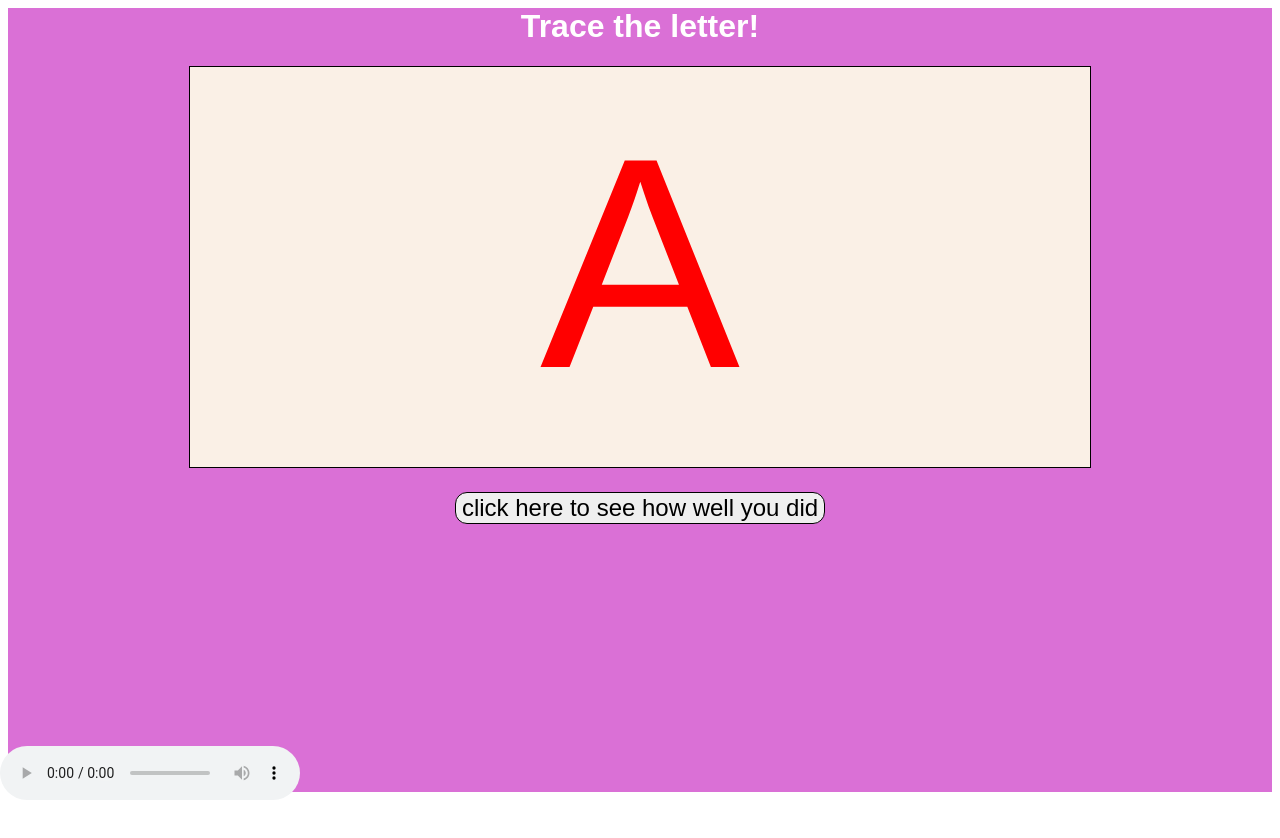
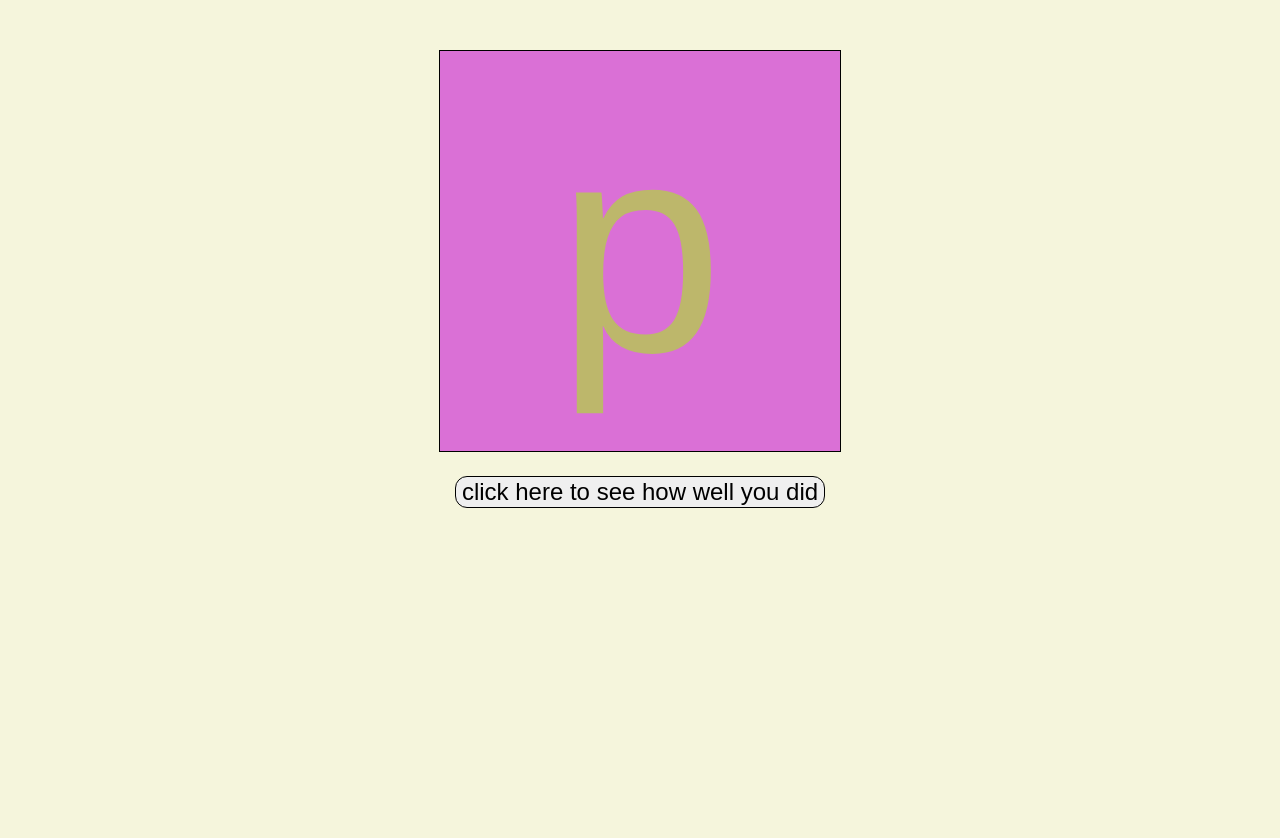
Before and after one commit to jovialbard/montessori-mark, a plain HTML site: page index.html in a window 1280 px wide. Both pictures are taken after a click on the button "click here to see how well you did". Before the commit the page ends 800 px from the top, so only its background shows below. Drawn offline with nearby package versions, Linux system fonts and the light colour scheme.

Commit message:
Letter drawing and introduction sound

```diff
--- a/drawing.css
+++ b/drawing.css
@@ -1,3 +1,6 @@
+body {
+	margin: 0px;
+}
 
 #wrapper{
 	height:100%;
@@ -5,7 +8,9 @@
 	color: white;
 	font-family: sans-serif;
 	text-align: center;
-	background-color: orchid;
+	padding-top: 50px;
+	background-color: beige;
+	//wood textured background?
 }
 
 #check{
@@ -31,7 +36,7 @@
 }
 
 #c{
-	background-color: linen;
+	background-color: orchid;
 	border: 1px solid black;
 	//setting height in css breaks behavior
 }
--- a/drawing.js
+++ b/drawing.js
@@ -1,4 +1,6 @@
 $(document).ready(function(){
+	//@todo make object oriented, each letter is responsible for it's own drawing, tracing, highlighting
+
 	function threePeriodLesson() {
 		var letters = [];
 		letters[0] = chooseLetter(letters);
@@ -23,7 +25,7 @@ $(document).ready(function(){
 	}
 
 	function firstPeriod(letters,onComplete) {
-		//@todo show the three letters die by side
+		//@todo show the three letters side by side
 		//@todo highlight and unhighlight the letters as we play them
 		playSound(letters[0]+'.wav');
 		setTimeout(function(){
@@ -69,22 +71,22 @@ $(document).ready(function(){
 		playSound(letter+'-intro.wav');
 		setTimeout(function(){
 			demonstrateLetter(letter,onComplete);
-		},4000); //@todo, is there any way to calculate playSound + 1s?
+		},4500);
 	}
 
 	function demonstrateLetter(letter,onComplete) {
-		playSound(letter+'.wav',1000,3); //@todo is there any way to just play the sound 3 times with a brief pause between, or do we need to specify how long we wait between each play?
+		playSound(letter+'.wav',1500,3);
 		//@todo trace the letter with a colored line to show how it should be traced
 		//@todo have an animated hand lead the tracing
 		setTimeout(function(){
 			playSound('3-your-turn.wav');
 			waitForInput(onComplete);
-		},4000); //@todo, is there any way to calculate playSound + 1s?
+		},5500);
 
 	}
 
 	function waitForInput(letter,onComplete) {
-		//@todo evaluate success
+		//@todo evaluate success, see draw() and calculateTransparency() below
 		var acceptable = true;
 		if(acceptable) {
 			if(onComplete) {
@@ -97,36 +99,38 @@ $(document).ready(function(){
 
 
 	function drawLetter(letter) {
-		//@todo implement
+		var el = document.getElementById('c');
+		var ctx = el.getContext('2d');
+		ctx.font = "300px sans-serif";
+		ctx.fillStyle = "DarkKhaki";
+		ctx.textAlign = "center";
+		ctx.fillText(letter, el.width/2, 300);
+	}
+
+	function playSound(file,duration,repeat) {
+		var audio = new Audio("audio/" + file);
+		audio.play();
+		if(repeat && repeat > 1) {
+			var count = 1;
+			var interval_id = null;
+			interval_id = setInterval(function(){
+				var audio = new Audio("	audio/" + file);
+				audio.play();
+				count++;
+				if(count >= repeat) {
+					clearInterval(interval_id);
+				}
+			},duration);
+		}
 	}
 
 	function clearScreen() {
-		//@todo clear the screen so that the next thing can be drawn
+		$('#c').html('');
 	}
 
-	function playSound(file,duration,repeat) {
-		//@todo play the sound file, optional: 'repeat' number of times for 'duration' miliseconds each
-	}
-
-	var el = document.getElementById('c');
-	var ctx = el.getContext('2d');
 	var isDrawing;
-
-	///
-	//let's calulate the number of transparent pixels when we start, and then check again
-	//on a #check click. If the number goes down, that means we strayed outside
-	//of the letter.
-	//of course, we need to take our initial calculation *after* we put a letter onscreen.
-	//
-	//playtesters pointed out that this isn't sufficient, since we can still win by
-	//tracing nothing at all.
-	//
-
-
-
-
+	introduceLetter(chooseLetter());
 	draw();
-	text();
 	var initialTransparency = calculateTransparency();
 	$("#check").click(function(){
 		var currentTransparency = calculateTransparency();
@@ -136,6 +140,8 @@ $(document).ready(function(){
 	});
 
 	function draw(){
+		var el = document.getElementById('c');
+		var ctx = el.getContext('2d');
 		//this.offsetLeft and this.offsetTop are needed to correct for the
 		//position of the canvas on the page
 		el.onmousedown = function(e) {
@@ -155,21 +161,20 @@ $(document).ready(function(){
 		}
 	}
 
-		function text(){
-			//draw a letter on the canvas
-			ctx.font = "300px sans-serif";
-			ctx.fillStyle = "red";
-			ctx.textAlign = "center";
-			ctx.fillText("A", el.width/2, 300);
-		};
-
+	///
+	//let's calulate the number of transparent pixels when we start, and then check again
+	//on a #check click. If the number goes down, that means we strayed outside
+	//of the letter.
+	//of course, we need to take our initial calculation *after* we put a letter onscreen.
+	//
+	//playtesters pointed out that this isn't sufficient, since we can still win by
+	//tracing nothing at all.
+	//
 	function calculateTransparency(){
-
-
+		var el = document.getElementById('c');
+		var ctx = el.getContext('2d');
 		//get image data into an array
 		var pixels = ctx.getImageData(0,0,el.width,el.height);
-
-
 
 		//cycle thru the array stepping by 4
 		//i = r, i+1 = g i+2 = b i+3 =a
@@ -181,12 +186,9 @@ $(document).ready(function(){
 			var b = pixels.data[i+2];
 			var a = pixels.data[i+3];
 			// console.log(r + ":"+g);
-
 			if(a==0){alphaPixelCount += 1;}
-
 		}
 		return alphaPixelCount;
-
 	}
 
 });
--- a/index.html
+++ b/index.html
@@ -8,15 +8,8 @@
 </head>
 <body>
 	<div id="wrapper">
-		<h1>Trace the letter!</h1>
 		<div id="canvas-wrapper">
-			<canvas id="c" width="900px" height="400px"></canvas>
-		</div>
-		<div id="sound">
-			<audio controls="controls" autoplay="true" loop="true">
-	  			Your browser does not support the <code>audio</code> element.
-	  			<source src="audio/A.mp3" type="audio/mp3">
-			</audio>
+			<canvas id="c" width="400px" height="400px"></canvas>
 		</div>
 		<button id="check">click here to see how well you did</button>
 	</div>
```
Lines whose indentation alone changed are shown as unchanged.
